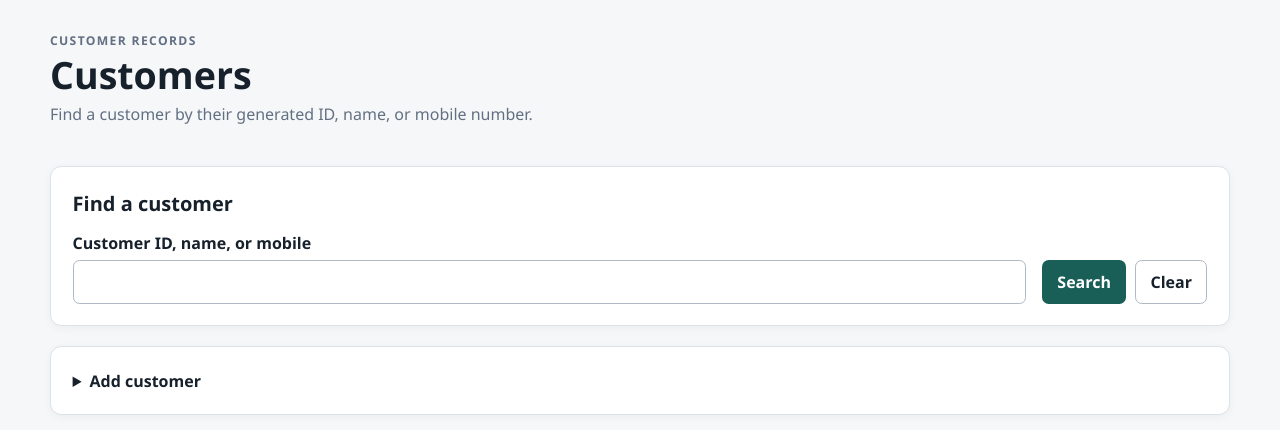
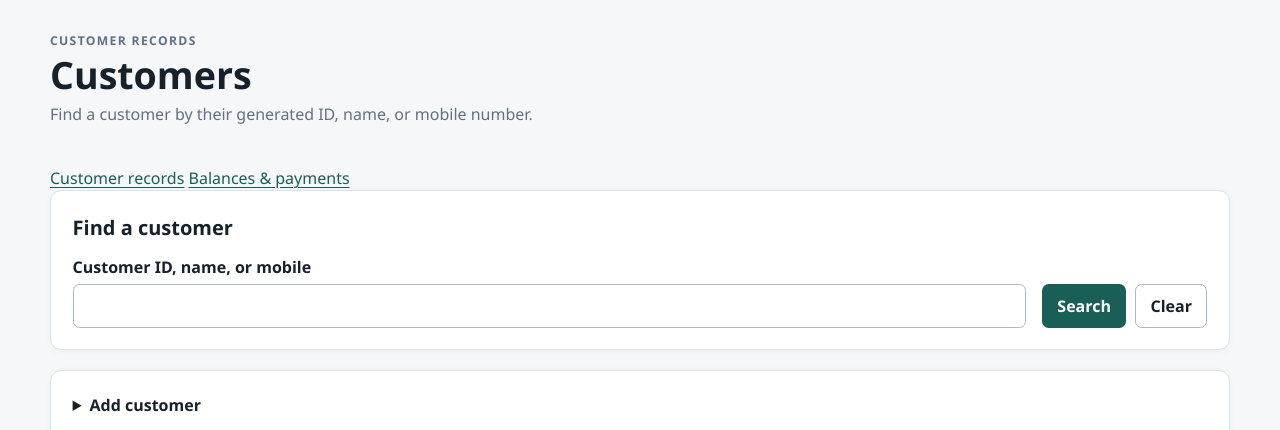
Before and after one commit to hayatkhan20/yathreb-pos, a Python web app: template shop/templates/customers.html in a window 1280 px wide. Shown: the top 430 px of the page. Run offline with Jinja, Linux system fonts and the light colour scheme; the template is opened without the code that fills it, so the values that code supplies are empty.

Commit message:
Add customer section navigation

```diff
--- a/shop/templates/customers.html
+++ b/shop/templates/customers.html
@@ -8,6 +8,11 @@
     <p>Find a customer by their generated ID, name, or mobile number.</p>
   </div>
 </div>
+
+<nav class="page-tabs" aria-label="Customer sections">
+  <a href="{{ url_for('web.customers') }}" aria-current="page">Customer records</a>
+  <a href="{{ url_for('web.customer_balances') }}">Balances &amp; payments</a>
+</nav>
 
 {% if error %}<div class="alert error" role="alert">{{ error }}</div>{% endif %}
 
```
